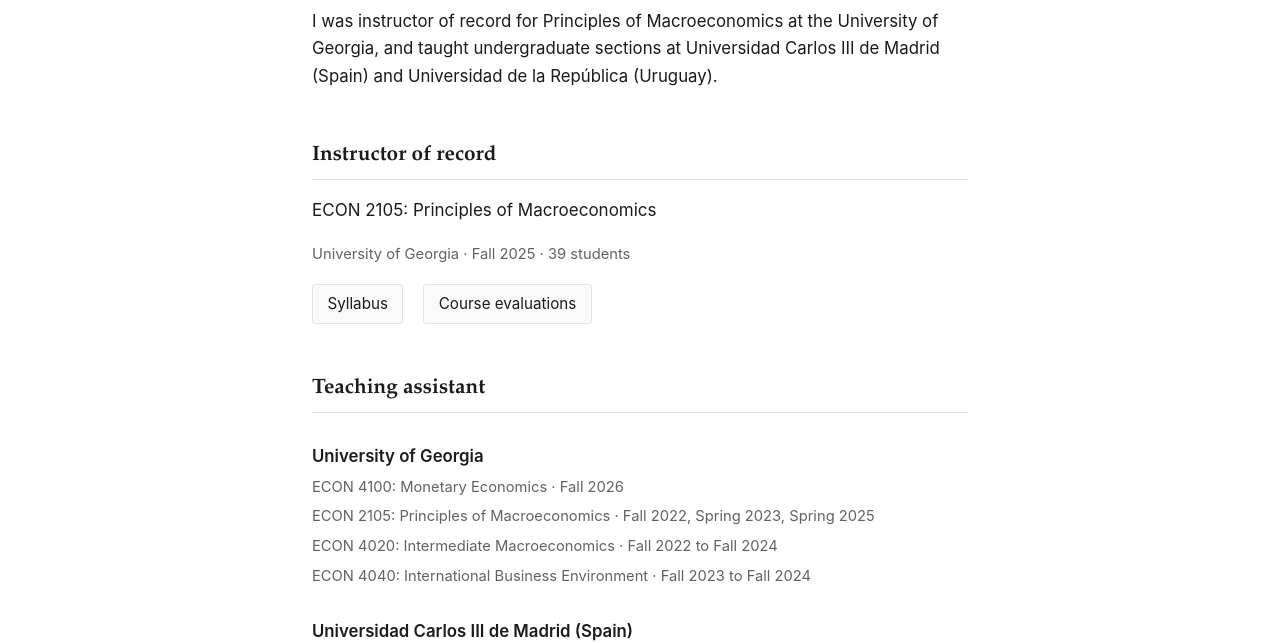
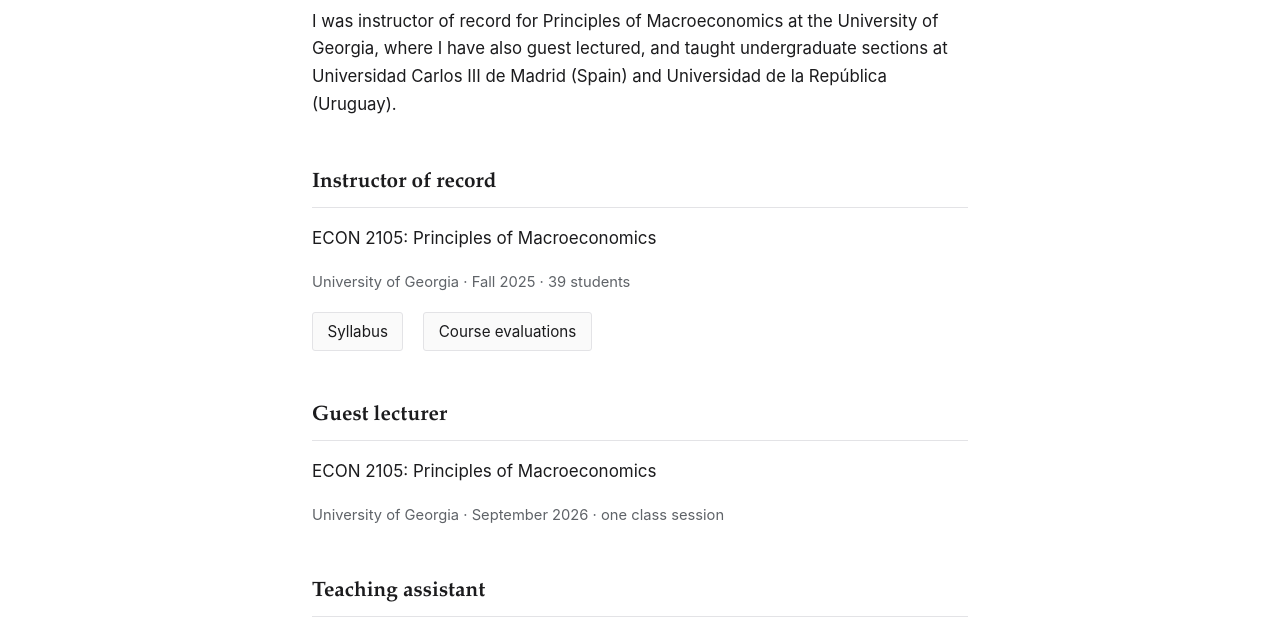
Before and after one commit to GabrielMerlo/gabrielmerlo.github.io, a plain HTML site: page teaching.html in a window 1280 px wide. Shown: the part 162-805 px from the top of the page. Drawn offline with Linux system fonts and the light colour scheme.

Commit message:
Add guest lecture

```diff
--- a/teaching.html
+++ b/teaching.html
@@ -41,8 +41,8 @@
   <h1>Teaching</h1>
 
   <p class="lede">I was instructor of record for Principles of Macroeconomics at the University
-  of Georgia, and taught undergraduate sections at Universidad Carlos III de Madrid (Spain) and
-  Universidad de la Rep&uacute;blica (Uruguay).</p>
+  of Georgia, where I have also guest lectured, and taught undergraduate sections at Universidad
+  Carlos III de Madrid (Spain) and Universidad de la Rep&uacute;blica (Uruguay).</p>
 
   <h2>Instructor of record</h2>
 
@@ -53,6 +53,13 @@
       <a class="btn" href="files/econ2105-syllabus.pdf">Syllabus</a>
       <a class="btn" href="files/econ2105-evaluations.pdf">Course evaluations</a>
     </div>
+  </div>
+
+  <h2>Guest lecturer</h2>
+
+  <div class="course">
+    <p class="title">ECON 2105: Principles of Macroeconomics</p>
+    <p class="role">University of Georgia &middot; September 2026 &middot; one class session</p>
   </div>
 
   <h2>Teaching assistant</h2>
```
